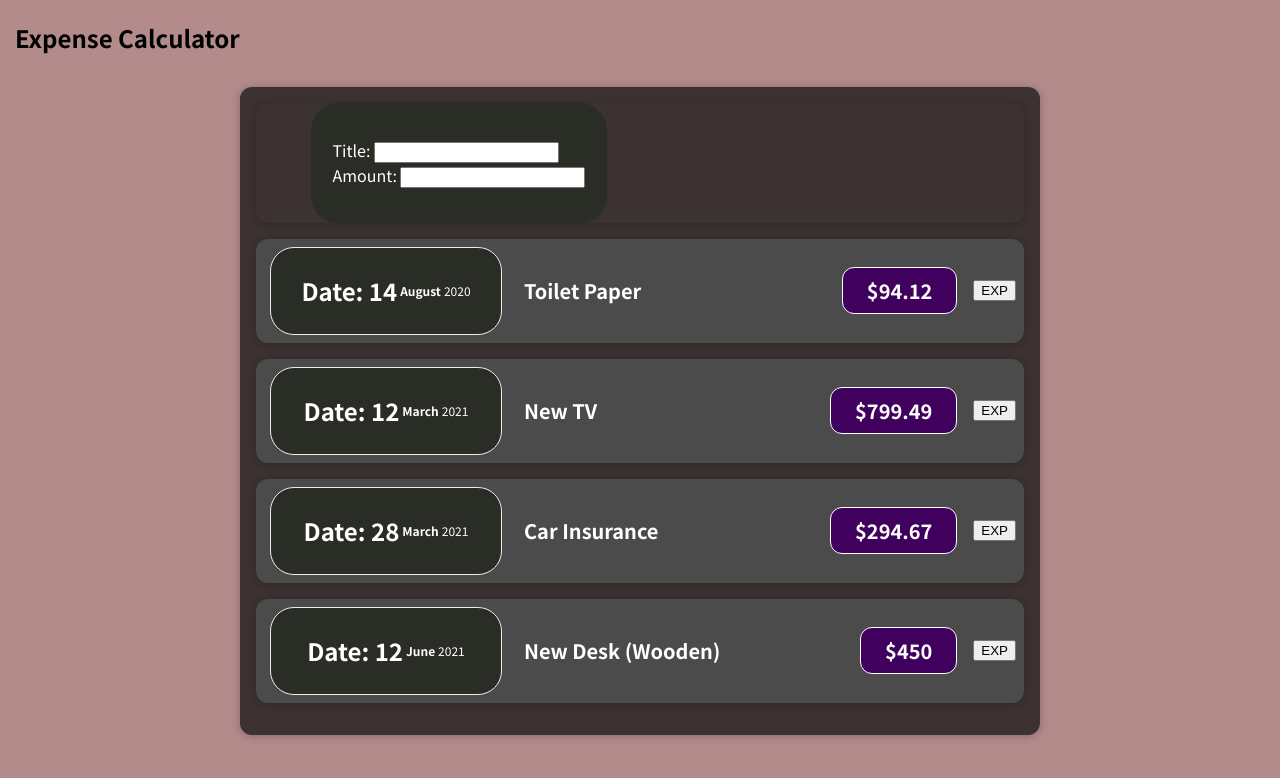
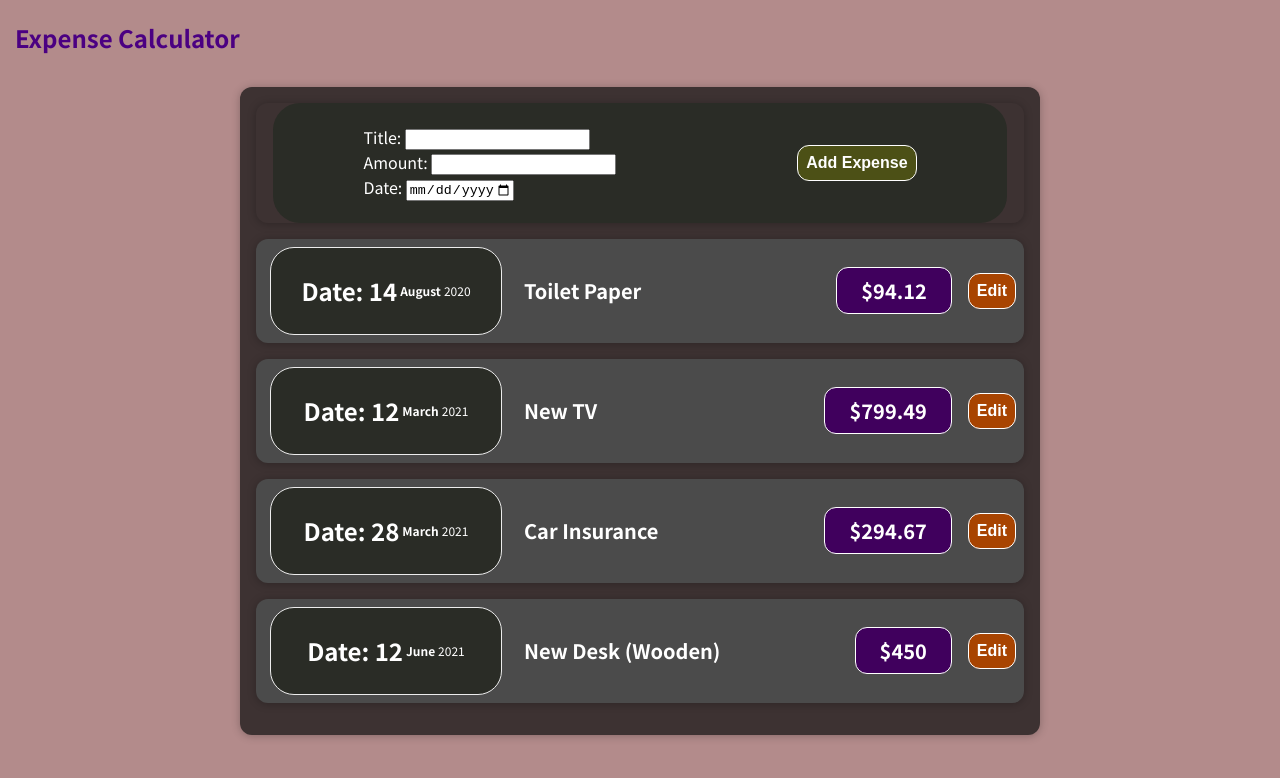
Before and after one commit to nemasisgtx/storage-02-localstorage, a React (Create React App) app: page / in a window 1280 px wide. Shown: the top 778 px of the page. Built offline with nearby package versions, Linux system fonts and the light colour scheme.

Commit message:
Qol v1.1.4

```diff
--- a/src/App.js
+++ b/src/App.js
@@ -26,7 +26,7 @@ function App() {
   ];
 
   return (
-    <div>
+    <div className="app-body">
       <h2 className="exp-calulator-name">Expense Calculator</h2>
       <Expenses items={expenses} />
     </div>
--- a/src/components/Expenses/ExpenseItem.js
+++ b/src/components/Expenses/ExpenseItem.js
@@ -19,7 +19,7 @@ const ExpenseItem = (props) => {
       <div className="expense-item__description">
         <h2>{props.title}</h2>
         <div className="expense-item__price">${props.amount}</div>
-        <button onClick={clickHandler}>EXP</button>
+        <button className="app-edit-button" onClick={clickHandler}>Edit</button>
       </div>
     </Card>
   );
--- a/src/components/NewExpense/ExpenseForm.css
+++ b/src/components/NewExpense/ExpenseForm.css
@@ -1,7 +1,7 @@
 form {
-  margin: 0 55px;
+  margin: 0 17px;
   display: flex;
-  width: 18.5rem;
+  width: auto;
   height: 7.5rem;
   background-color: #2a2c26;
   color: white;
@@ -10,5 +10,5 @@ form {
   flex-direction: row;
   align-items: center;
   align-content: stretch;
-  justify-content: space-around
+  justify-content: space-around;
 }
--- a/src/components/NewExpense/ExpenseForm.js
+++ b/src/components/NewExpense/ExpenseForm.js
@@ -1,16 +1,24 @@
+import { useState } from "react";
 import Card from "../UI/Card";
 import "./ExpenseForm.css";
 
 const ExpenseForm = () => {
-  // const formHandler = () => {
+  const [enteredTitle, SetEnteredTitle] = useState("");
+  const [enteredDate, SetEnteredDate] = useState("");
+  const [enteredAmount, SetEnteredAmount] = useState("");
 
-  // };
-  const  AmountChangeHandler = () => {
-    console.log("Amount Changed!");
+  const titleChangeHandler = (event) => {
+    SetEnteredTitle(event.target.value);
   };
-  const titleChangeHandler = () => {
-    console.log("Title Changed!");
+
+  const amountChangeHandler = (event) => {
+    SetEnteredAmount(event.target.value);
   };
+
+  const dateChangeHandler = (event) => {
+    SetEnteredDate(event.target.value);
+  };
+
   return (
     <Card>
       <div className="new-expense__controls">
@@ -22,9 +30,24 @@ const ExpenseForm = () => {
             </div>
             <div className="new-expense__control">
               <label>Amount: </label>
-          <input type="text" onChange={AmountChangeHandler} />
+              <input
+                type="number"
+                min="0.01"
+                step="0.01"
+                onChange={amountChangeHandler}
+              />
+            </div>
+            <div className="new-expense__control">
+              <label>Date: </label>
+              <input
+                type="date"
+                min="2019-01-01"
+                max="2022-12-31"
+                onChange={dateChangeHandler}
+              />
             </div>
           </div>
+          <button className="form-btn">Add Expense</button>
         </form>
       </div>
     </Card>
--- a/src/components/UI/Card.css
+++ b/src/components/UI/Card.css
@@ -3,3 +3,24 @@
     /* box-shadow: 0 2px 8px rgb(0 255 8 / 25); */
     box-shadow: 0 1px 8px rgba(0, 0, 0, 0.25);
 }
+h2.exp-calulator-name {
+    color: indigo;
+}
+.form-btn {
+    font-size: 1rem;
+    font-weight: bold;
+    color: white;
+    background-color: #4c5016;
+    border: 1px solid white;
+    padding: 0.5rem;
+    border-radius: 12px;
+}
+.app-edit-button{
+    font-size: 1rem;
+    font-weight: bold;
+    color: white;
+    background-color: #a84401;
+    border: 1px solid white;
+    padding: 0.5rem;
+    border-radius: 12px;
+}
```
Also changed, not shown: src/App.css (deleted, +0 -38 lines). Lines whose indentation alone changed are shown as unchanged.
